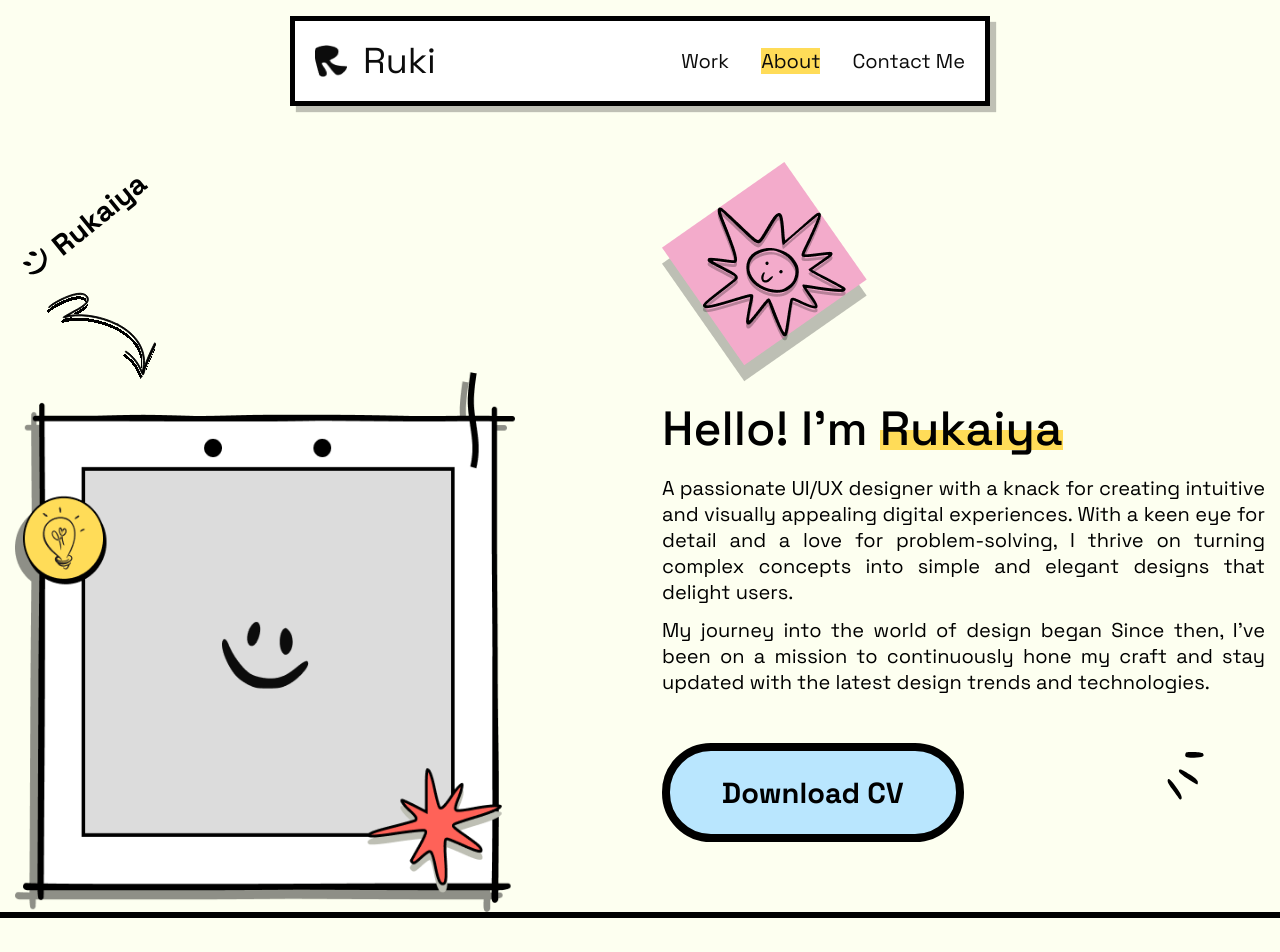
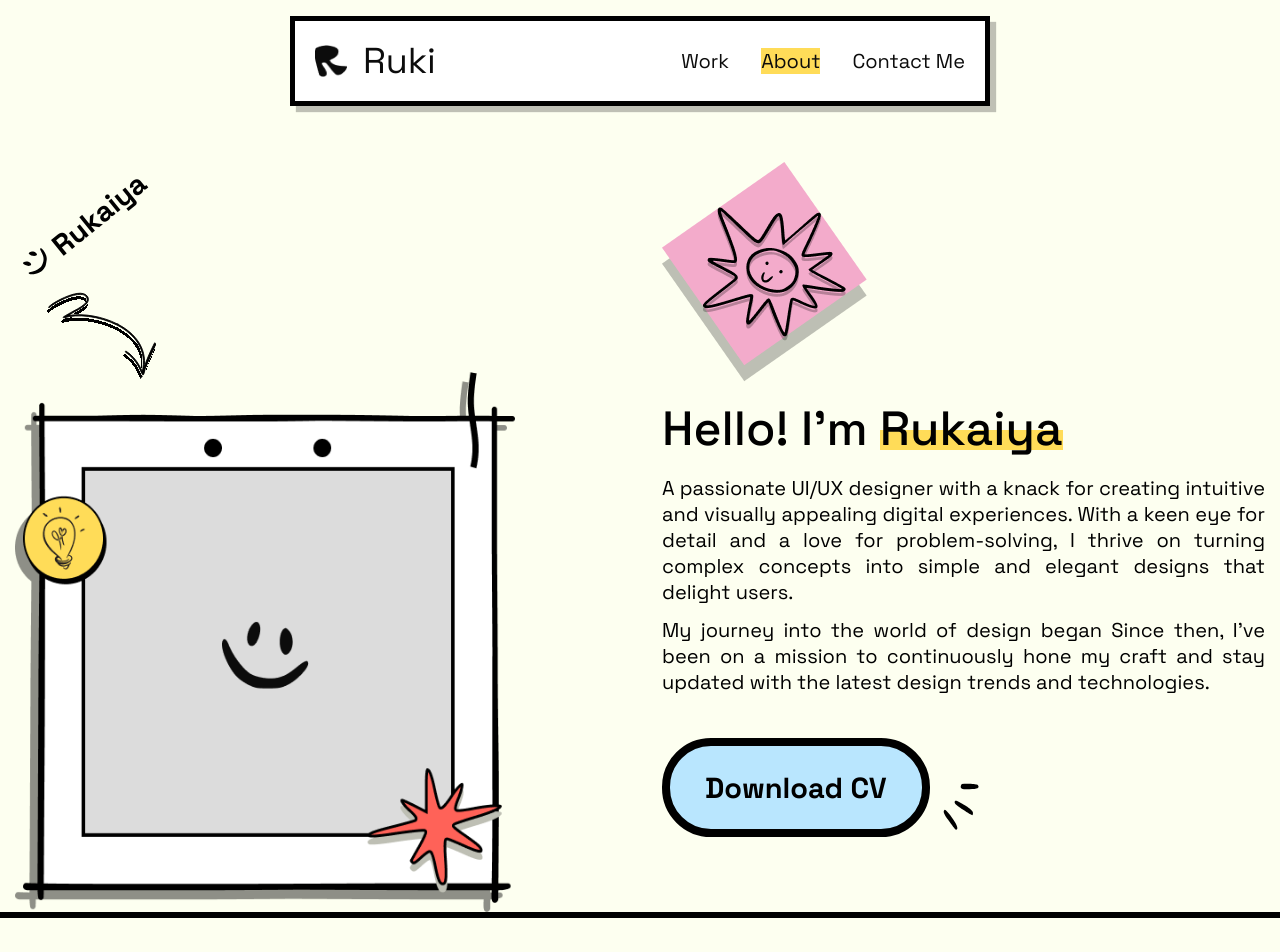
Before and after one commit to salmanfaraj06/react-setup-template, a React (Vite) app: page /about in a window 1280 px wide. Shown: the top 952 px of the page. Built offline with nearby package versions, Linux system fonts and the light colour scheme.

Commit message:
updated style

```diff
--- a/src/components/Hero.jsx
+++ b/src/components/Hero.jsx
@@ -55,19 +55,19 @@ function Hero() {
           mission to continuously hone my craft and stay updated with the latest
           design trends and technologies.
         </Text>
-        <div className="flex justify-between py-9">
+        <div className="flex justify-start items-center my-10">
             <Button
               color="light_blue_100"
               size="md"
               shape="round"
-            className="bg-light_blue_100 w-1/2 sm:min-w-[200px] border-8 border-solid border-black-900_01 font-bold sm:text-lg"
+              className=" border-8 border-solid border-black-900_01 font-bold md:h-[70px] md:px-[50px] md:text-[20px] sm:h-[60px] sm:px-[10px] sm:text-[16px] "
             >
               Download CV
             </Button>
           <Img
             src="images/img_clock.svg"
-            alt="clock_one"
-            className="h-[66px] w-[26%] sm:w-[18%] object-fill"
+            alt="clock"
+            className="mt-10 h-16 w-16 sm:hidden md:w-14 md:h-14 "
           />
         </div>
       </div>
```
Lines whose indentation alone changed are shown as unchanged.
